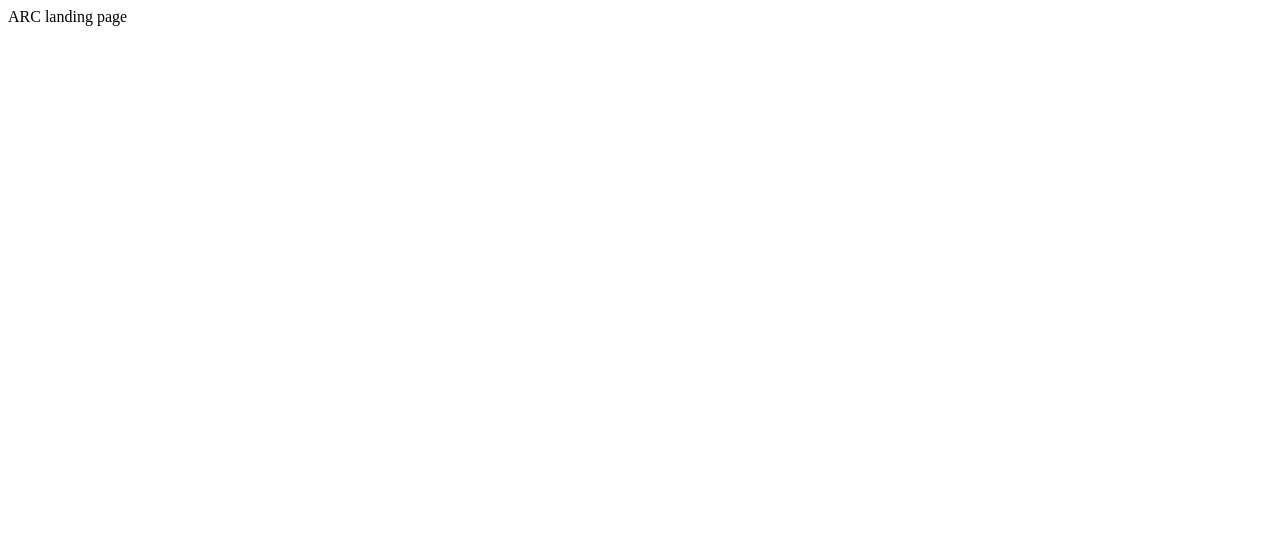
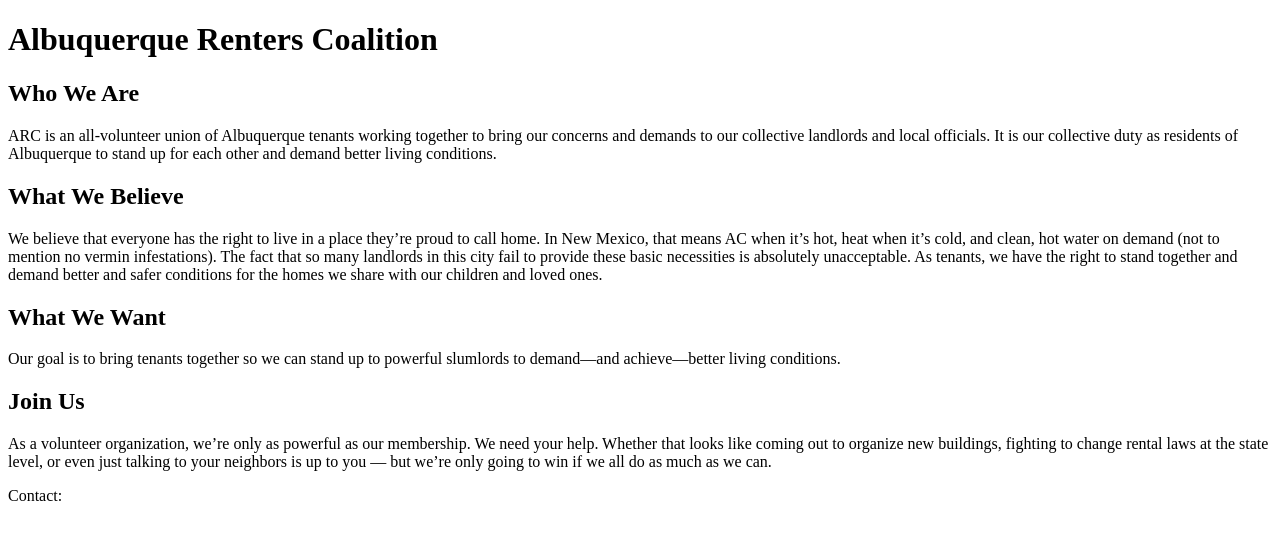
Before and after one commit to abqrenterscoalition/abqrenterscoalition.github.io, a plain HTML site: page index.html in a window 1280 px wide. Drawn offline with Linux system fonts and the light colour scheme.

Commit message:
Add flyer info

```diff
--- a/index.html
+++ b/index.html
@@ -5,6 +5,44 @@
     <title>Albuquerque Renters' Coalition</title>
   </head>
   <body>
-    ARC landing page
+    <header>
+      <h1>Albuquerque Renters Coalition</h1>
+    </header>
+    <main>
+      <section class="who-we-are">
+        <h2>Who We Are</h2>
+        <p>ARC is an all-volunteer union of Albuquerque tenants working together
+          to bring our concerns and demands to our collective landlords and local
+          officials. It is our collective duty as residents of Albuquerque to
+          stand up for each other and demand better living conditions.</p>
+      </section>
+      <section class="what-we-believe">
+        <h2>What We Believe</h2>
+        <p>We believe that everyone has the right to live in a place they’re
+          proud to call home. In New Mexico, that means AC when it’s hot, heat
+          when it’s cold, and clean, hot water on demand (not to mention no
+          vermin infestations). The fact that so many landlords in this city
+          fail to provide these basic necessities is absolutely unacceptable.
+          As tenants, we have the right to stand together and demand better and
+          safer conditions for the homes we share with our children and loved
+          ones.</p>
+      </section>
+      <section class="what-we-want">
+        <h2>What We Want</h2>
+        <p>Our goal is to bring tenants together so we can stand up to powerful
+          slumlords to demand—and achieve—better living conditions.</p>
+      </section>
+      <section class="join-us">
+        <h2>Join Us</h2>
+        <p>As a volunteer organization, we’re only as powerful as our membership.
+          We need your help. Whether that looks like coming out to organize new
+          buildings, fighting to change rental laws at the state level, or even
+          just talking to your neighbors is up to you — but we’re only going to
+          win if we all do as much as we can.</p>
+      </section>
+    </main>
+    <footer>
+      Contact:
+    </footer>
   </body>
 </html>
```
